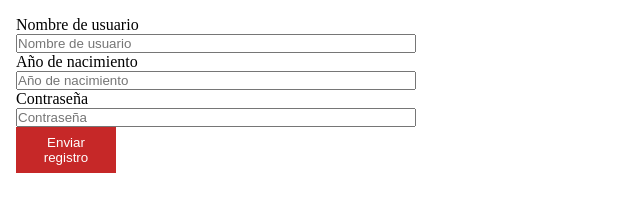
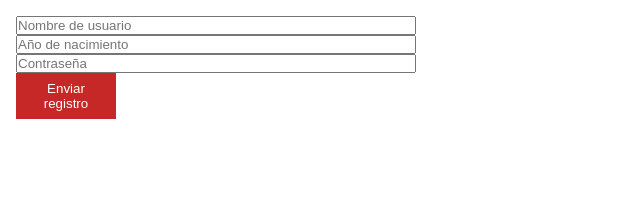
Before and after one commit to jhoanda0925/misiontic, a plain HTML site: page registro.html in a window 1280 px wide. Shown: the whole page, without its empty margins (0-640 px from the left). Drawn offline with Linux system fonts and the light colour scheme.

Commit message:
Correción reto 1

```diff
--- a/registro.html
+++ b/registro.html
@@ -7,11 +7,8 @@
     </head>
 	<body>
 		<form id="registrar_usuario_form">
-            <label for="nombre_usuario">Nombre de usuario</label>
             <input id="nombre_usuario" placeholder="Nombre de usuario"/>
-            <label for="anoNacimiento_usuario">Año de nacimiento</label>
             <input type="number" id="anoNacimiento_usuario" placeholder="Año de nacimiento" min="1900" max="2021"/>
-            <label for="contrasena_usuario">Contraseña</label>
             <input type="password" id="contrasena_usuario" placeholder="Contraseña"/>
             <button id="enviar_registro">Enviar registro</button>
         </form>
```
